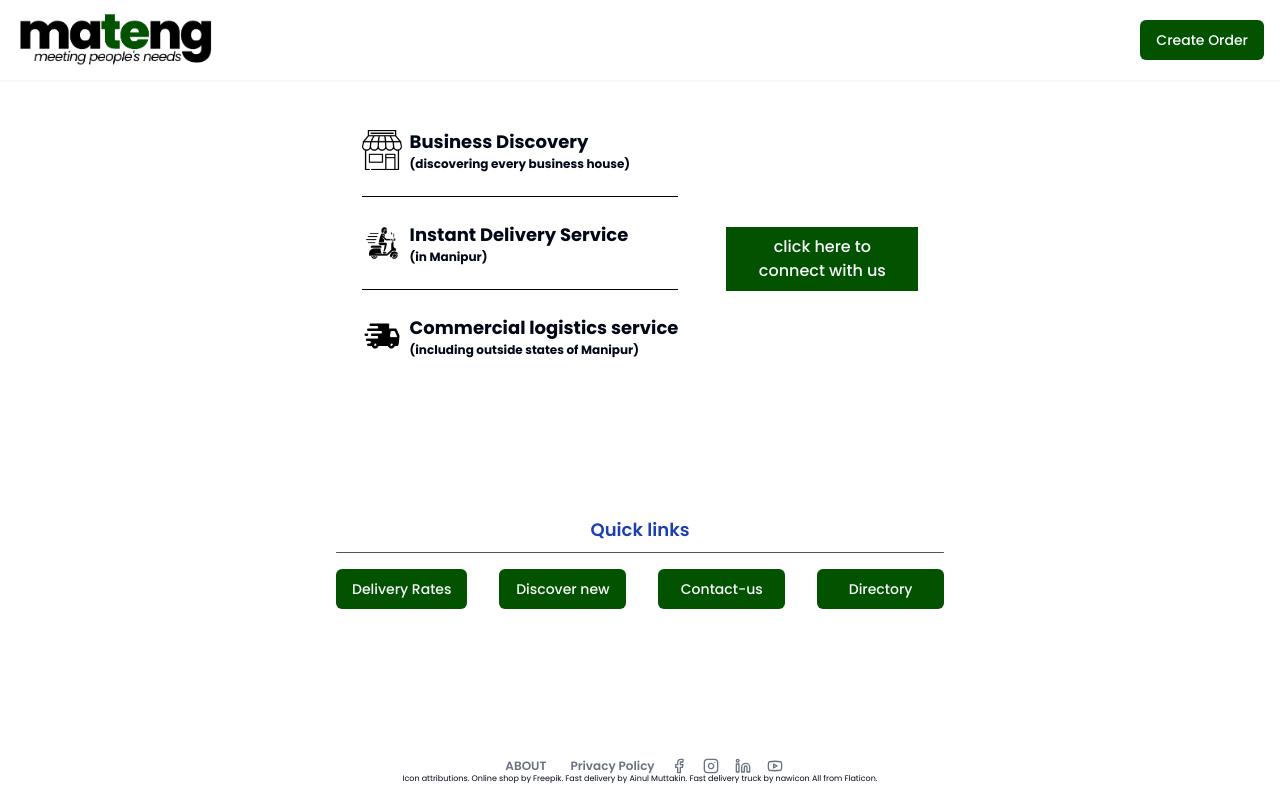
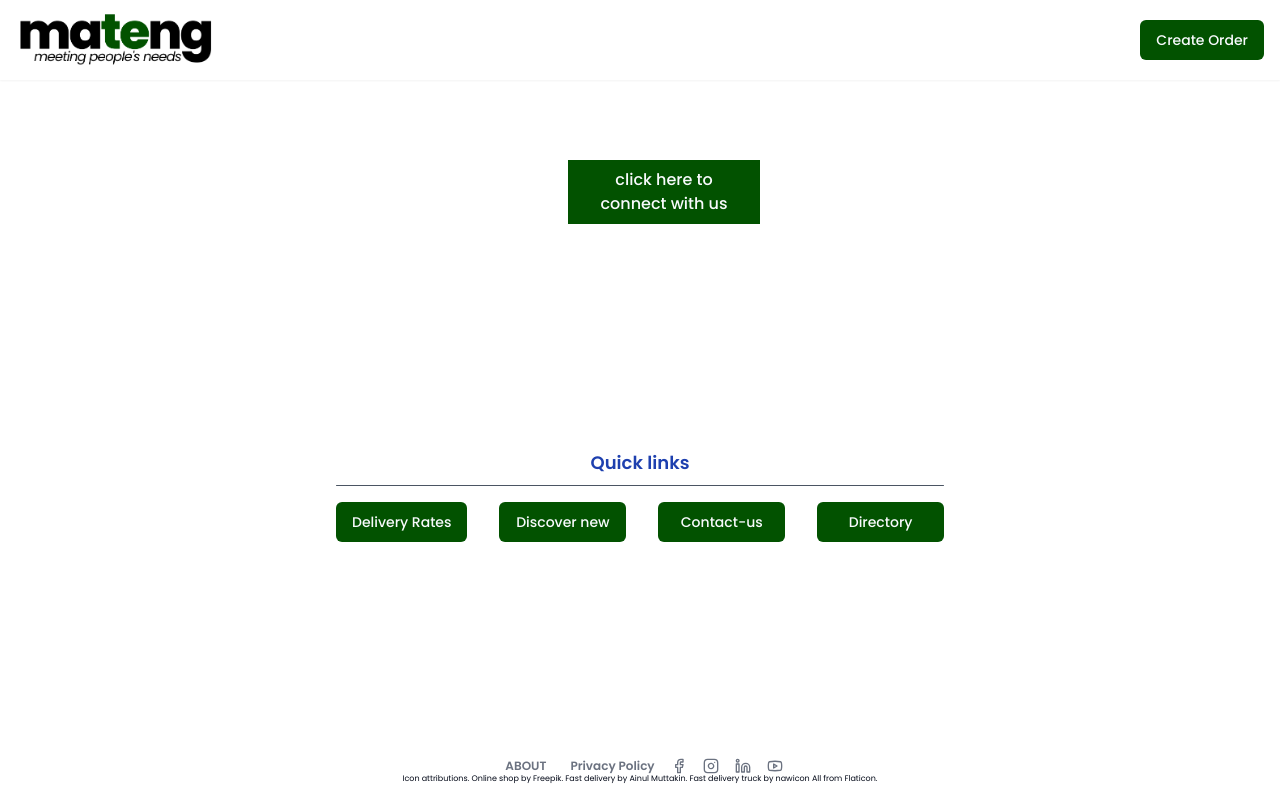
Before and after one commit to bonison01/mateng2, a Next.js app in the folder mateng-marketing-marketing-clone/: page /directory in a window 1280 px wide. Built offline with nearby package versions, Linux system fonts and the light colour scheme.

Commit message:
Update services-main.tsx

```diff
--- a/mateng-marketing-marketing-clone/app/(marketing)/directory/_components/services-main.tsx
+++ b/mateng-marketing-marketing-clone/app/(marketing)/directory/_components/services-main.tsx
@@ -15,49 +15,11 @@ export function ServicesMain() {
       <div className="flex flex-col items-start font-light text-sm sm:text-base space-y-2">
 
         <div className="space-y-2 sm:space-y-6">
-          <div className="flex items-center">
-            <img
-              src="/online-shop.png"
-              alt="online shop"
-              className="h-8 sm:h-10 w-8 sm:w-10 mr-1 sm:mr-2"
-            />
-            <div className="font-bold">
-              <h3 className="text-base sm:text-lg">Business Discovery</h3>
-              <p className="text-[0.5rem] sm:text-xs leading-none sm:leading-4">
-                (discovering every business house)
-              </p>
-            </div>
-          </div>
-          <Separator className="bg-black" />
-          <div className="flex items-center">
-            <img
-              src="/fast-delivery.png"
-              alt="instant delivery bike"
-              className="h-8 sm:h-10 w-8 sm:w-10 mr-1 sm:mr-2"
-            />
-            <div className="font-bold">
-              <h3 className="text-base sm:text-lg">Instant Delivery Service</h3>
-              <p className="text-[0.5rem] sm:text-xs leading-none sm:leading-4">
-                (in Manipur)
-              </p>
-            </div>
-          </div>
-          <Separator className="bg-black" />
-          <div className="flex items-center">
-            <img
-              src="/fast-delivery-truck.png"
-              alt="fast delivery truck"
-              className="h-8 sm:h-10 w-8 sm:w-10 mr-1 sm:mr-2"
-            />
-            <div className="font-bold">
-              <h3 className="text-base sm:text-lg">
-                Commercial logistics service
-              </h3>
-              <p className="text-[0.5rem] sm:text-xs leading-none sm:leading-4">
-                (including outside states of Manipur)
-              </p>
-            </div>
-          </div>
+
+
+
+
+
         </div>
       </div>
       <div className="sm:w-48">
```
